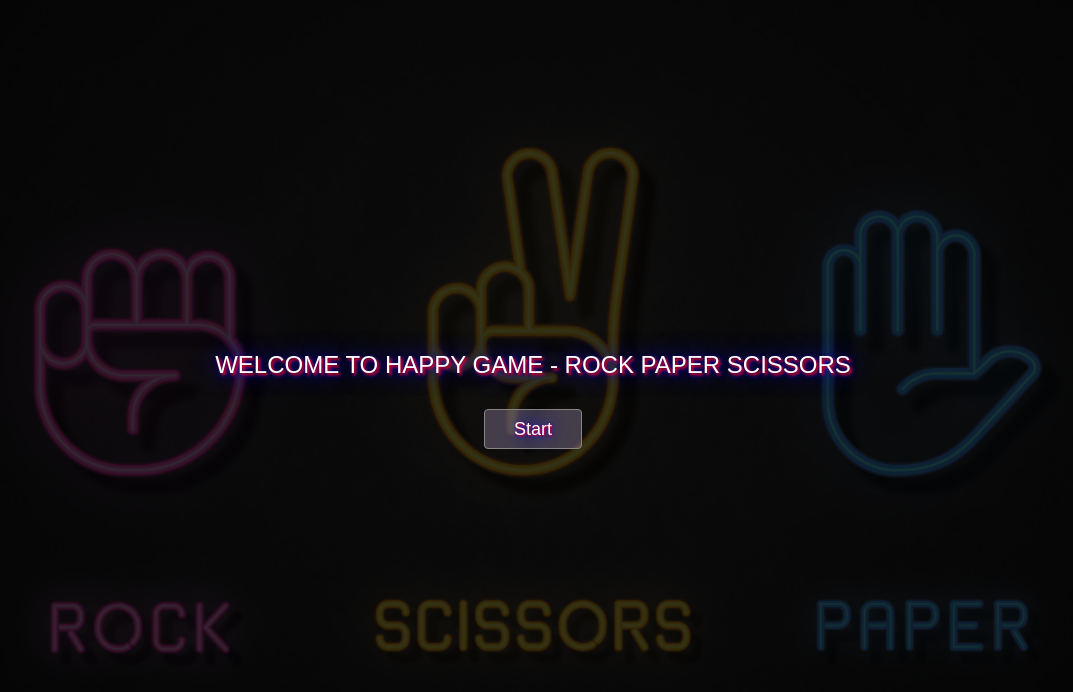
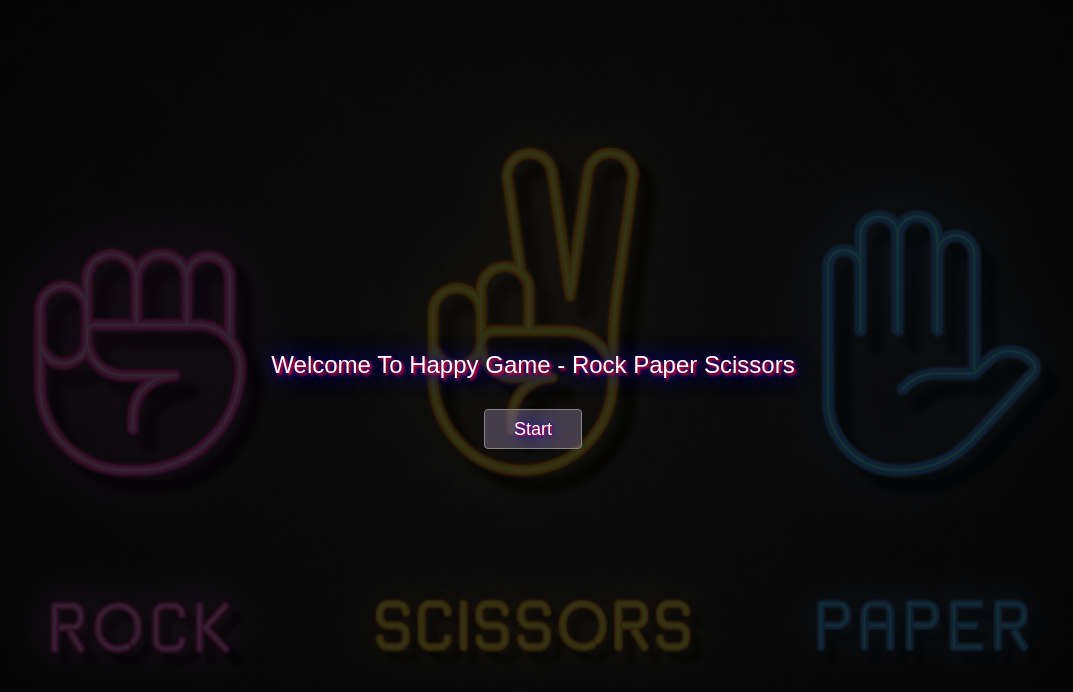
Before and after one commit to Happy-Samal/Rock-Paper-Scissors, a plain HTML site: page index.html in a window 1280 px wide. Shown: the whole page, without its empty margins (107-1180 px from the left). Drawn offline with Linux system fonts and the light colour scheme.

Commit message:
Update index.html

```diff
--- a/index.html
+++ b/index.html
@@ -10,7 +10,7 @@
 <body>
     <header class="start">
         <div class="welcome" >
-            <p>WELCOME TO HAPPY GAME - ROCK PAPER SCISSORS</p>
+            <p>Welcome To Happy Game - Rock Paper Scissors</p>
             <button class="start-btn">Start</button>
         </div>
         <div class="blackbox"></div>
```
